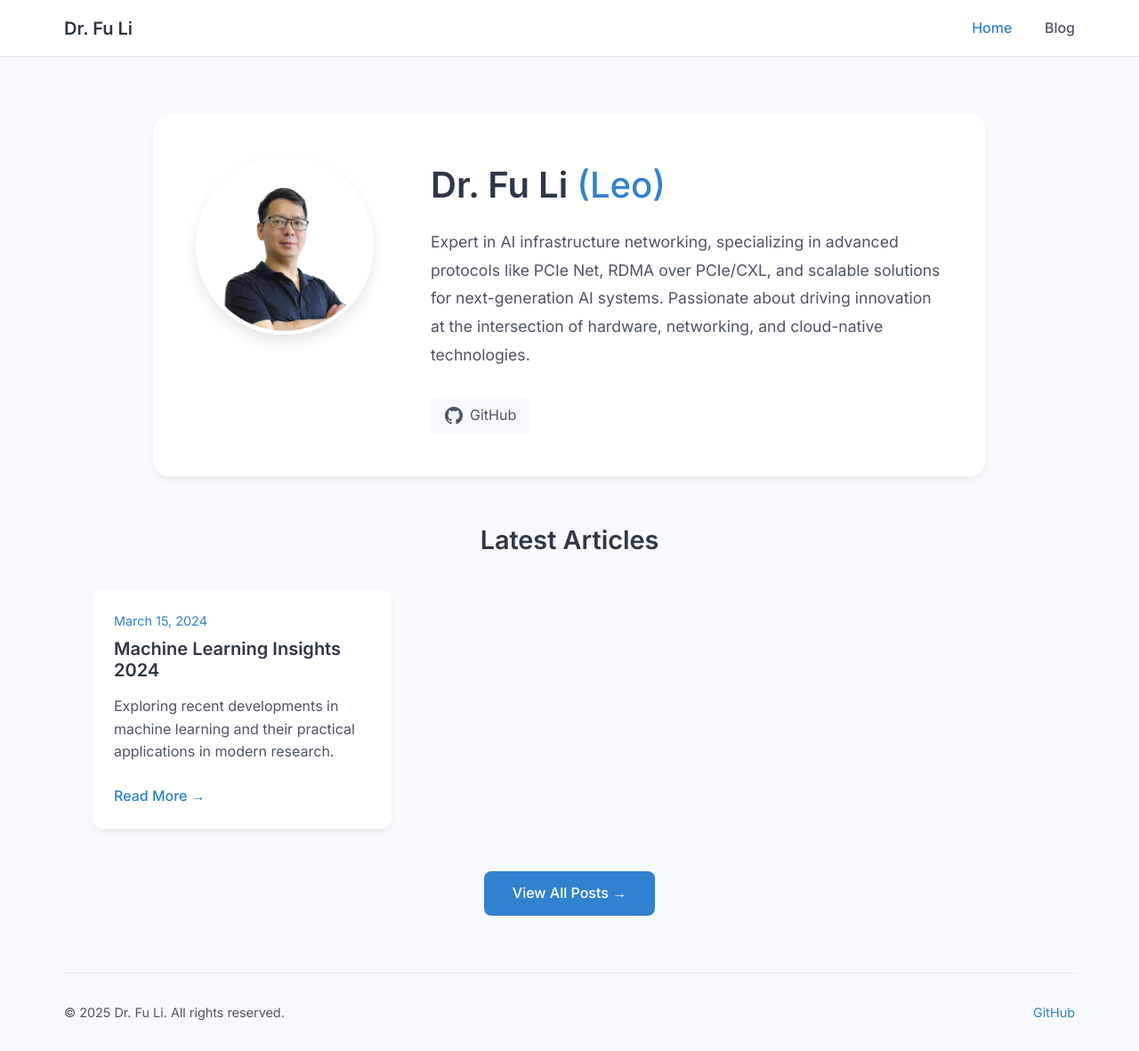
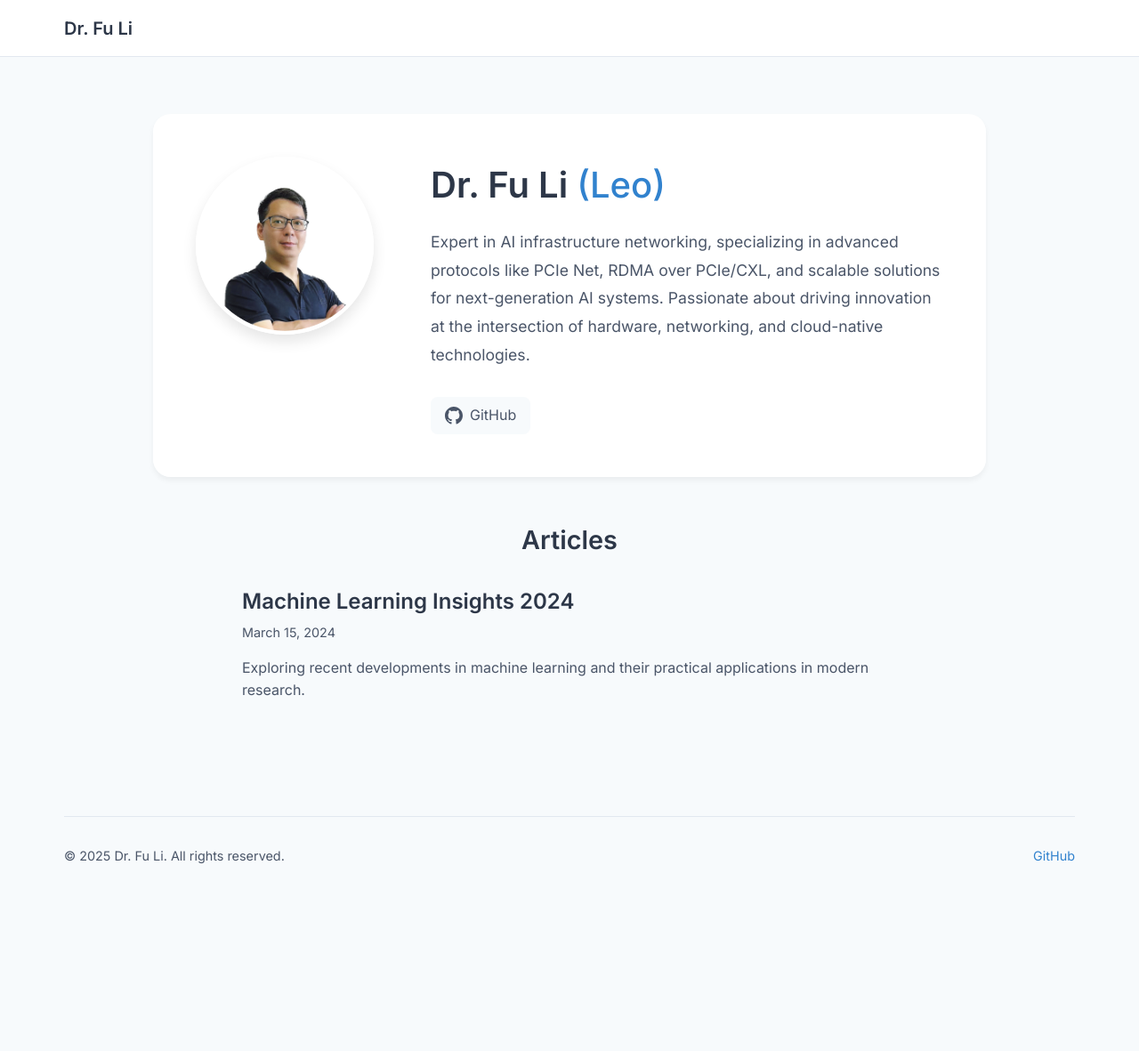
Before and after one commit to leoustc/leoustc.github.io, a Jekyll site: the page built from index.md, in a window 1280 px wide and 1181 px high. Shown: the whole window at 89% size. Built offline with Jekyll 4.4.1, drawn with Linux system fonts in a browser that asks for light colours.

Commit message:
20250121.23.27.23.33407

```diff
--- a/_layouts/default.html
+++ b/_layouts/default.html
@@ -11,10 +11,6 @@
     <nav class="site-nav">
         <div class="nav-container">
             <a href="{{ '/' | relative_url }}" class="site-title">Dr. Fu Li</a>
-            <div class="nav-links">
-                <a href="{{ '/' | relative_url }}" {% if page.url == "/" %}class="active"{% endif %}>Home</a>
-                <a href="{{ '/blog' | relative_url }}" {% if page.url contains "/blog" or page.layout == "post" %}class="active"{% endif %}>Blog</a>
-            </div>
         </div>
     </nav>
 
--- a/assets/css/styles.css
+++ b/assets/css/styles.css
@@ -435,9 +435,9 @@ body {
     }
 }
 
-/* Update posts section spacing */
+/* Update posts section for list style */
 .posts-section {
-    max-width: 1200px;
+    max-width: 800px;
     margin: 3rem auto;
     padding: 0 2rem;
 }
@@ -448,4 +448,51 @@ body {
     color: var(--primary-color);
 }
 
-/* Remove the content-section styles since we don't need them anymore */
+.posts-list {
+    display: flex;
+    flex-direction: column;
+    gap: 2.5rem;
+}
+
+.post-item {
+    border-bottom: 1px solid var(--border-color);
+    padding-bottom: 2.5rem;
+}
+
+.post-item:last-child {
+    border-bottom: none;
+}
+
+.post-item .post-title {
+    font-size: 1.5rem;
+    margin-bottom: 0.5rem;
+}
+
+.post-item .post-title a {
+    color: var(--primary-color);
+    text-decoration: none;
+    transition: color 0.2s ease;
+}
+
+.post-item .post-title a:hover {
+    color: var(--accent-color);
+}
+
+.post-item .post-meta {
+    font-size: 0.9rem;
+    color: var(--secondary-color);
+    margin-bottom: 1rem;
+}
+
+.post-item .post-excerpt {
+    color: var(--secondary-color);
+    line-height: 1.6;
+}
+
+/* Remove unused styles */
+.posts-grid,
+.post-card,
+.view-all,
+.content-section {
+    display: none;
+}
--- a/index.md
+++ b/index.md
@@ -22,20 +22,16 @@ title: Home
 </div>
 
 <div class="posts-section">
-    <h2 class="section-title">Latest Articles</h2>
-    <div class="posts-grid">
-        {% for post in site.posts limit:4 %}
-        <article class="post-card">
-            <div class="post-card-content">
-                <div class="post-meta">{{ post.date | date: "%B %d, %Y" }}</div>
-                <h3 class="post-title"><a href="{{ post.url | relative_url }}">{{ post.title }}</a></h3>
-                <p class="post-excerpt">{{ post.excerpt | strip_html | truncatewords: 30 }}</p>
-                <a href="{{ post.url | relative_url }}" class="read-more">Read More →</a>
-            </div>
+    <h2 class="section-title">Articles</h2>
+    <div class="posts-list">
+        {% for post in site.posts %}
+        <article class="post-item">
+            <h3 class="post-title">
+                <a href="{{ post.url | relative_url }}">{{ post.title }}</a>
+            </h3>
+            <div class="post-meta">{{ post.date | date: "%B %d, %Y" }}</div>
+            <p class="post-excerpt">{{ post.excerpt | strip_html | truncatewords: 30 }}</p>
         </article>
         {% endfor %}
     </div>
-    <div class="view-all">
-        <a href="{{ '/blog' | relative_url }}" class="view-all-link">View All Posts →</a>
-    </div>
 </div>
```
